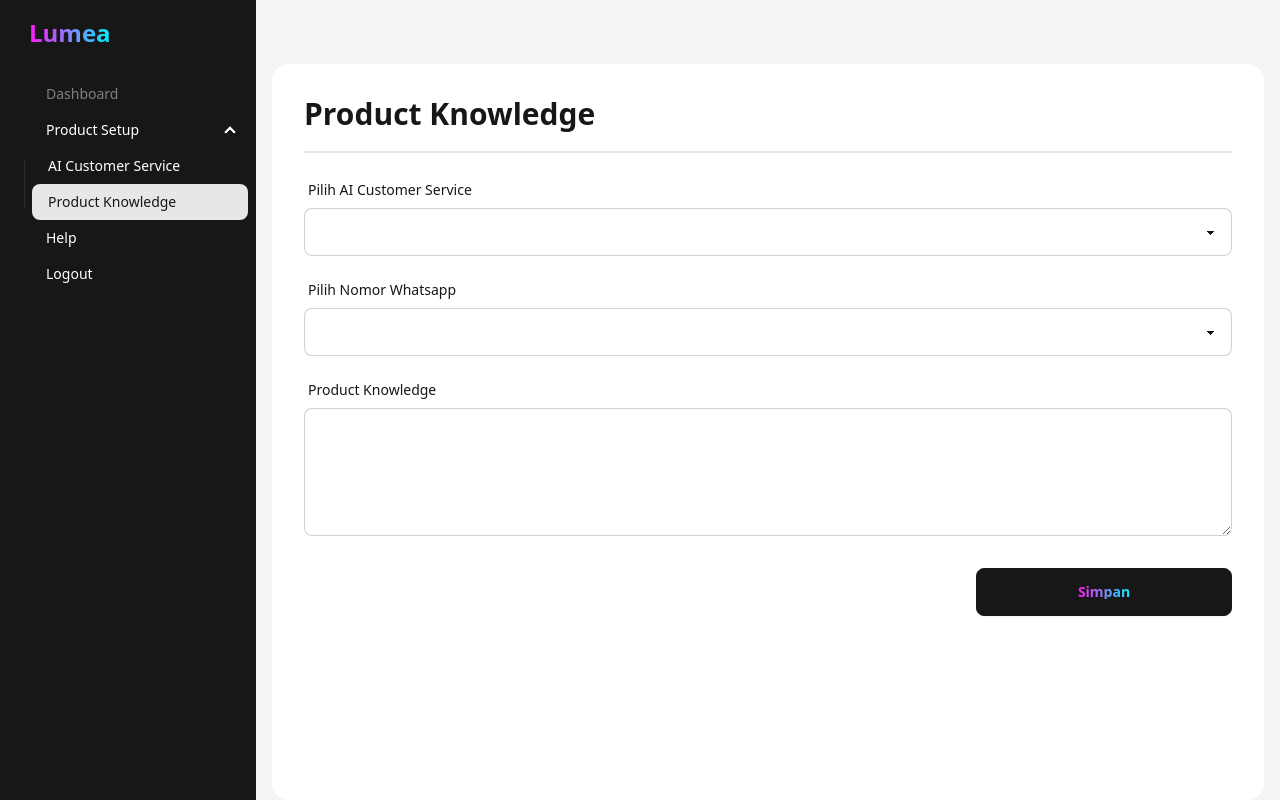
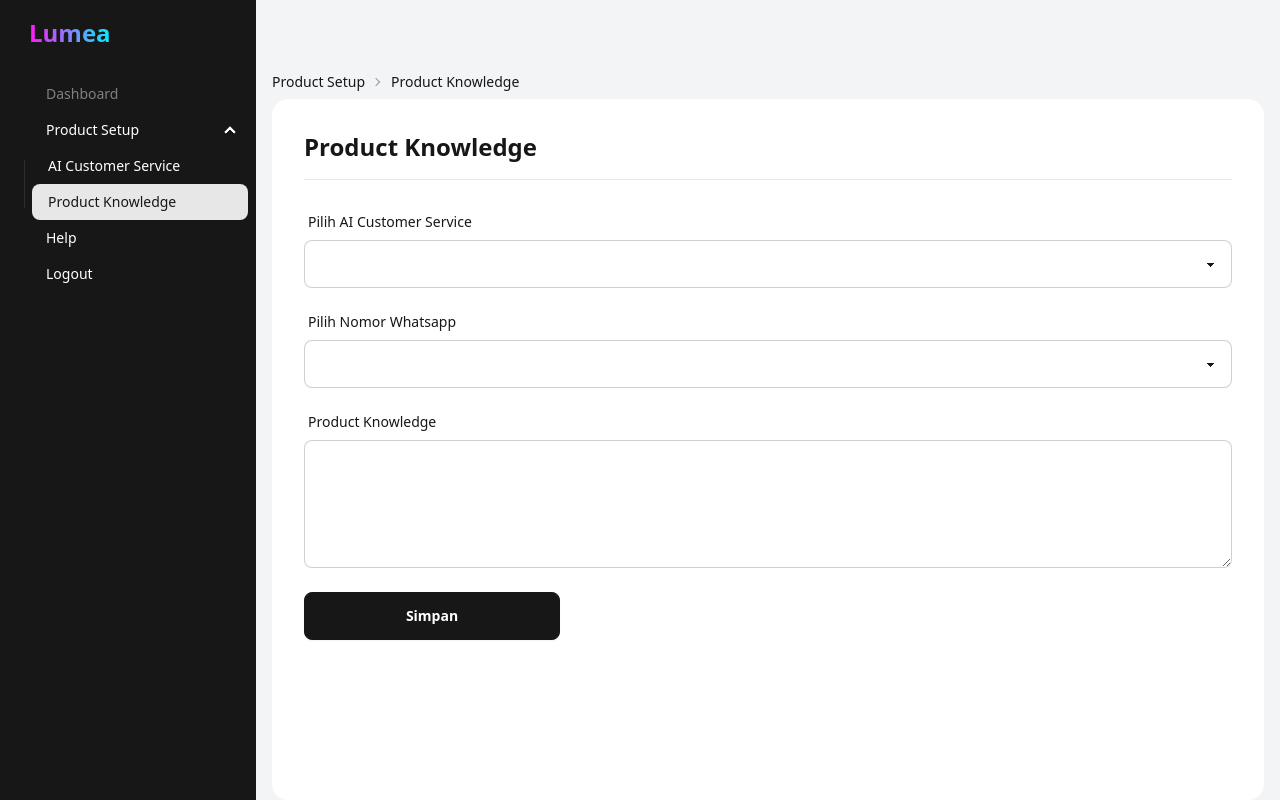
Before and after one commit to ricoerlanggaa/lumea, a Next.js app: page /product-setup/product-knowledge in a window 1280 px wide. Built offline with nearby package versions, Linux system fonts and the light colour scheme; some icons are missing.

Commit message:
update product knowledge page

```diff
--- a/src/app/(user)/product-setup/product-knowledge/page.tsx
+++ b/src/app/(user)/product-setup/product-knowledge/page.tsx
@@ -1,16 +1,24 @@
 import { Typography } from '@/components/atoms';
+import { Breadcrumbs } from '@/components/molecules';
 import { FormProductKnowledge } from '@/components/templates';
 
+const breadcrumbsItems = [
+  { key: 1, label: 'Product Setup' },
+  { key: 2, label: 'Product Knowledge' },
+];
 export default function ProductKnowledge() {
   return (
+    <>
+      <Breadcrumbs items={breadcrumbsItems} />
       <div className="card h-full overflow-y-auto bg-base-100">
         <div className="card-body">
-        <Typography as="h1" variant="h3" weight="bold" className="card-title">
+          <Typography as="h1" variant="h4" className="card-title mb-2">
             Product Knowledge
           </Typography>
-        <div className="divider my-1" />
+          <hr className="mb-4" />
           <FormProductKnowledge />
         </div>
       </div>
+    </>
   );
 }
--- a/src/components/templates/forms/ProductKnowledgeForm.tsx
+++ b/src/components/templates/forms/ProductKnowledgeForm.tsx
@@ -57,11 +57,9 @@ export default function CSAIForm() {
         register={register}
         errors={errors}
       />
-      <div className="flex justify-end mt-4">
-        <Button type="submit" color="primary" disabled={loading} width="wide">
-          Simpan
-        </Button>
-      </div>
+      <Button type="submit" color="black" className="mt-2" disabled={loading} width="wide">
+        Simpan
+      </Button>
     </form>
   );
 }
```
Lines whose indentation alone changed are shown as unchanged.
